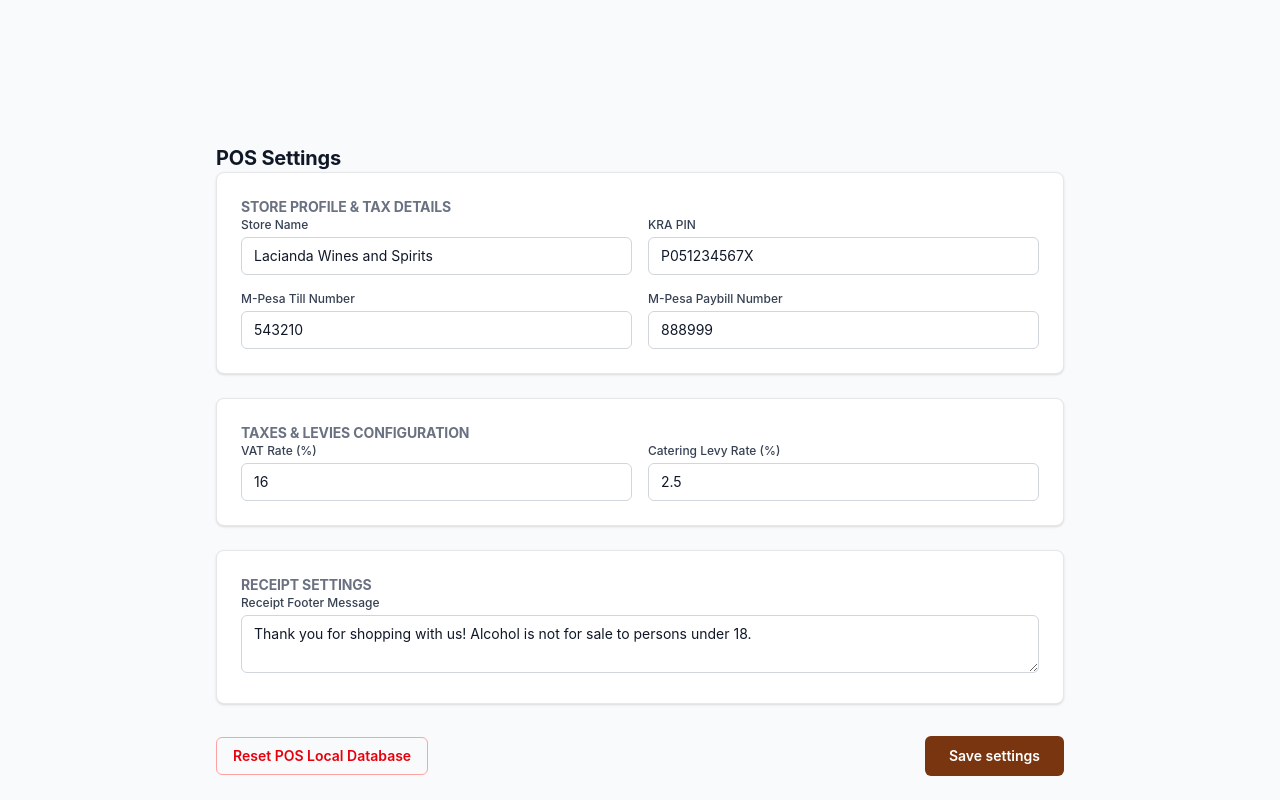
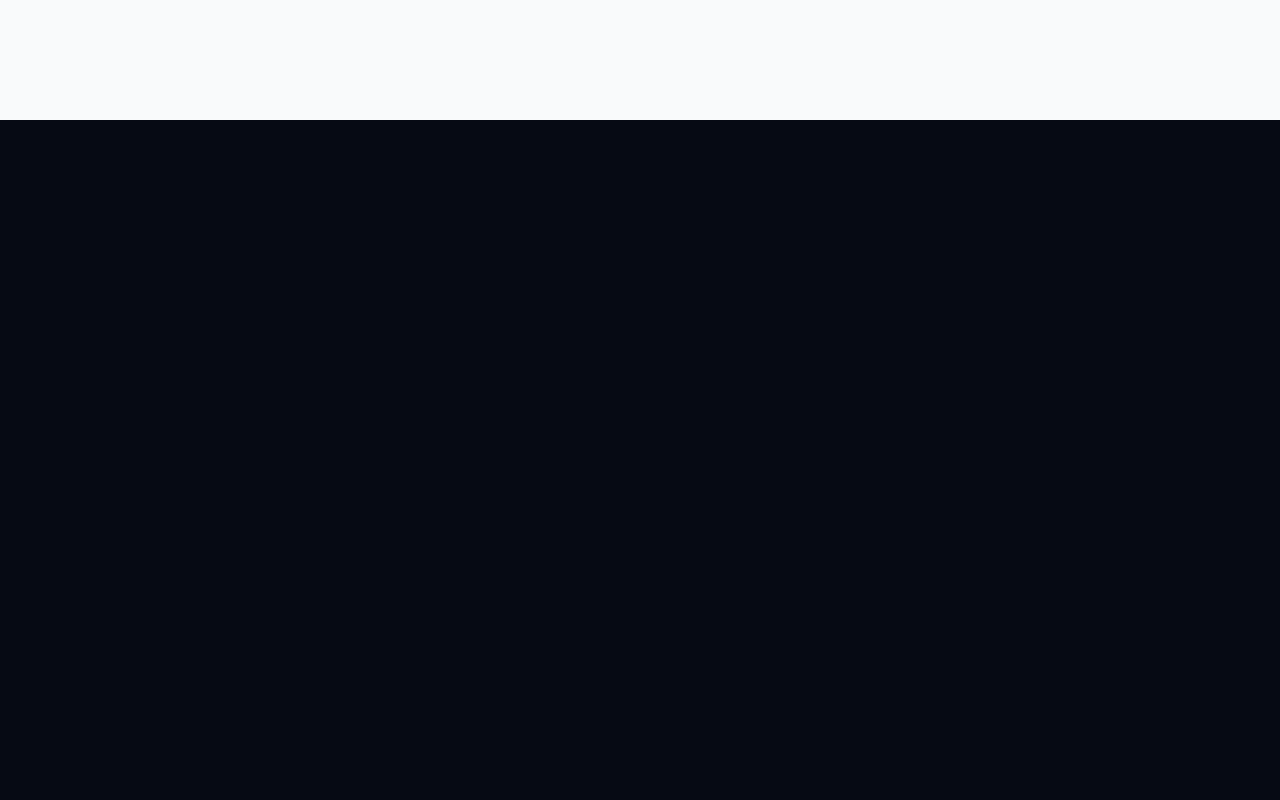
Before and after one commit to dndiranguuuu278-lang/lacianda-pos-next, a Next.js app: page /settings in a window 1280 px wide. Shown: the part 680-1480 px from the top of the page. After the commit the page ends 800 px from the top, so only its background shows below. Built offline with nearby package versions, Linux system fonts and the light colour scheme.

Commit message:
Refactor SettingsPage component and optimize state
Removed unused state variables and simplified local storage handling. Updated input fields for store name and KRA PIN.

```diff
--- a/app/settings/page.tsx
+++ b/app/settings/page.tsx
@@ -1,46 +1,26 @@
 'use client';
 import { useState, useEffect } from 'react';
-import Navbar from '../components/Navbar';
+import Navbar from '@/components/Navbar';
 
 export default function SettingsPage() {
   const [storeName, setStoreName] = useState('Lacianda Wines and Spirits');
   const [kraPin, setKraPin] = useState('P051234567X');
-  const [tillNumber, setTillNumber] = useState('543210');
-  const [paybillNumber, setPaybillNumber] = useState('888999');
-  const [vatRate, setVatRate] = useState('16');
-  const [levyRate, setLevyRate] = useState('2.5');
-  const [receiptFooter, setReceiptFooter] = useState('Thank you for shopping with us! Alcohol is not for sale to persons under 18.');
   const [success, setSuccess] = useState(false);
 
   useEffect(() => {
-    const savedSettings = localStorage.getItem('lacianda_pos_settings');
-    if (savedSettings) {
-      const parsed = JSON.parse(savedSettings);
-      setStoreName(parsed.storeName || storeName);
-      setKraPin(parsed.kraPin || kraPin);
-      setTillNumber(parsed.tillNumber || tillNumber);
-      setPaybillNumber(parsed.paybillNumber || paybillNumber);
-      setVatRate(parsed.vatRate || vatRate);
-      setLevyRate(parsed.levyRate || levyRate);
-      setReceiptFooter(parsed.receiptFooter || receiptFooter);
+    const saved = localStorage.getItem('lacianda_pos_settings');
+    if (saved) {
+      const p = JSON.parse(saved);
+      setStoreName(p.storeName || storeName);
+      setKraPin(p.kraPin || kraPin);
     }
   }, []);
 
   const handleSave = (e: React.FormEvent) => {
     e.preventDefault();
-    const settings = { storeName, kraPin, tillNumber, paybillNumber, vatRate, levyRate, receiptFooter };
-    localStorage.setItem('lacianda_pos_settings', JSON.stringify(settings));
+    localStorage.setItem('lacianda_pos_settings', JSON.stringify({ storeName, kraPin }));
     setSuccess(true);
     setTimeout(() => setSuccess(false), 3000);
-  };
-
-  const handleResetData = () => {
-    if (confirm('Are you sure you want to reset all inventory and sales data? This cannot be undone.')) {
-      localStorage.removeItem('lacianda_inventory');
-      localStorage.removeItem('lacianda_pos_sales');
-      alert('Local POS database cleared.');
-      window.location.reload();
-    }
   };
 
   return (
@@ -56,103 +36,22 @@ export default function SettingsPage() {
         )}
 
         <form onSubmit={handleSave} className="space-y-6">
-          {/* Store Profile */}
           <div className="bg-white rounded-lg shadow-sm border border-gray-200 p-6 space-y-4">
             <h2 className="text-sm font-bold uppercase tracking-wide text-gray-500 mb-2">Store Profile & Tax Details</h2>
             <div className="grid grid-cols-1 md:grid-cols-2 gap-4">
               <div>
                 <label className="block text-xs font-medium text-gray-700 mb-1">Store Name</label>
-                <input
-                  type="text"
-                  value={storeName}
-                  onChange={(e) => setStoreName(e.target.value)}
-                  className="w-full px-3 py-2 border border-gray-300 rounded-md text-sm focus:outline-none focus:ring-2 focus:ring-[#78350f]"
-                />
+                <input type="text" value={storeName} onChange={(e) => setStoreName(e.target.value)} className="w-full px-3 py-2 border rounded-md text-sm" />
               </div>
               <div>
                 <label className="block text-xs font-medium text-gray-700 mb-1">KRA PIN</label>
-                <input
-                  type="text"
-                  value={kraPin}
-                  onChange={(e) => setKraPin(e.target.value)}
-                  className="w-full px-3 py-2 border border-gray-300 rounded-md text-sm focus:outline-none focus:ring-2 focus:ring-[#78350f]"
-                />
-              </div>
-              <div>
-                <label className="block text-xs font-medium text-gray-700 mb-1">M-Pesa Till Number</label>
-                <input
-                  type="text"
-                  value={tillNumber}
-                  onChange={(e) => setTillNumber(e.target.value)}
-                  className="w-full px-3 py-2 border border-gray-300 rounded-md text-sm focus:outline-none focus:ring-2 focus:ring-[#78350f]"
-                />
-              </div>
-              <div>
-                <label className="block text-xs font-medium text-gray-700 mb-1">M-Pesa Paybill Number</label>
-                <input
-                  type="text"
-                  value={paybillNumber}
-                  onChange={(e) => setPaybillNumber(e.target.value)}
-                  className="w-full px-3 py-2 border border-gray-300 rounded-md text-sm focus:outline-none focus:ring-2 focus:ring-[#78350f]"
-                />
+                <input type="text" value={kraPin} onChange={(e) => setKraPin(e.target.value)} className="w-full px-3 py-2 border rounded-md text-sm" />
               </div>
             </div>
           </div>
 
-          {/* Tax & Levy Config */}
-          <div className="bg-white rounded-lg shadow-sm border border-gray-200 p-6 space-y-4">
-            <h2 className="text-sm font-bold uppercase tracking-wide text-gray-500 mb-2">Taxes & Levies Configuration</h2>
-            <div className="grid grid-cols-1 md:grid-cols-2 gap-4">
-              <div>
-                <label className="block text-xs font-medium text-gray-700 mb-1">VAT Rate (%)</label>
-                <input
-                  type="number"
-                  value={vatRate}
-                  onChange={(e) => setVatRate(e.target.value)}
-                  className="w-full px-3 py-2 border border-gray-300 rounded-md text-sm focus:outline-none focus:ring-2 focus:ring-[#78350f]"
-                />
-              </div>
-              <div>
-                <label className="block text-xs font-medium text-gray-700 mb-1">Catering Levy Rate (%)</label>
-                <input
-                  type="number"
-                  value={levyRate}
-                  onChange={(e) => setLevyRate(e.target.value)}
-                  className="w-full px-3 py-2 border border-gray-300 rounded-md text-sm focus:outline-none focus:ring-2 focus:ring-[#78350f]"
-                />
-              </div>
-            </div>
-          </div>
-
-          {/* Receipt Customization */}
-          <div className="bg-white rounded-lg shadow-sm border border-gray-200 p-6 space-y-4">
-            <h2 className="text-sm font-bold uppercase tracking-wide text-gray-500 mb-2">Receipt Settings</h2>
-            <div>
-              <label className="block text-xs font-medium text-gray-700 mb-1">Receipt Footer Message</label>
-              <textarea
-                rows={2}
-                value={receiptFooter}
-                onChange={(e) => setReceiptFooter(e.target.value)}
-                className="w-full px-3 py-2 border border-gray-300 rounded-md text-sm focus:outline-none focus:ring-2 focus:ring-[#78350f]"
-              />
-            </div>
-          </div>
-
-          {/* Actions */}
-          <div className="flex justify-between items-center pt-2">
-            <button
-              type="button"
-              onClick={handleResetData}
-              className="px-4 py-2 border border-red-300 text-red-600 rounded-md text-sm font-semibold hover:bg-red-50 transition-colors"
-            >
-              Reset POS Local Database
-            </button>
-            <button
-              type="submit"
-              className="px-6 py-2.5 bg-[#78350f] text-white rounded-md text-sm font-semibold hover:bg-[#60280b] transition-colors"
-            >
-              Save settings
-            </button>
+          <div className="flex justify-end">
+            <button type="submit" className="px-6 py-2.5 bg-[#78350f] text-white rounded-md text-sm font-semibold hover:bg-[#60280b]">Save settings</button>
           </div>
         </form>
       </main>
```
